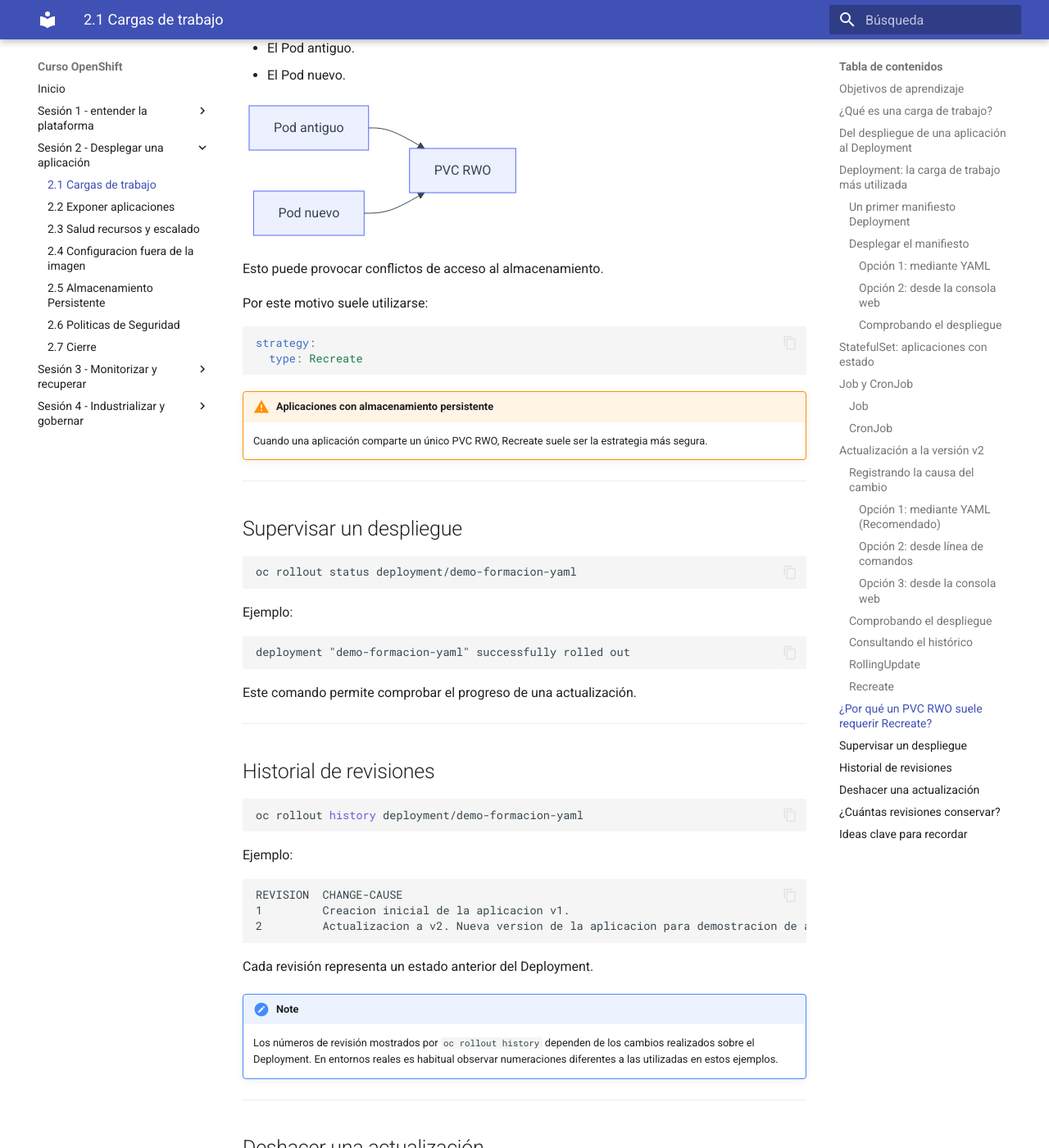
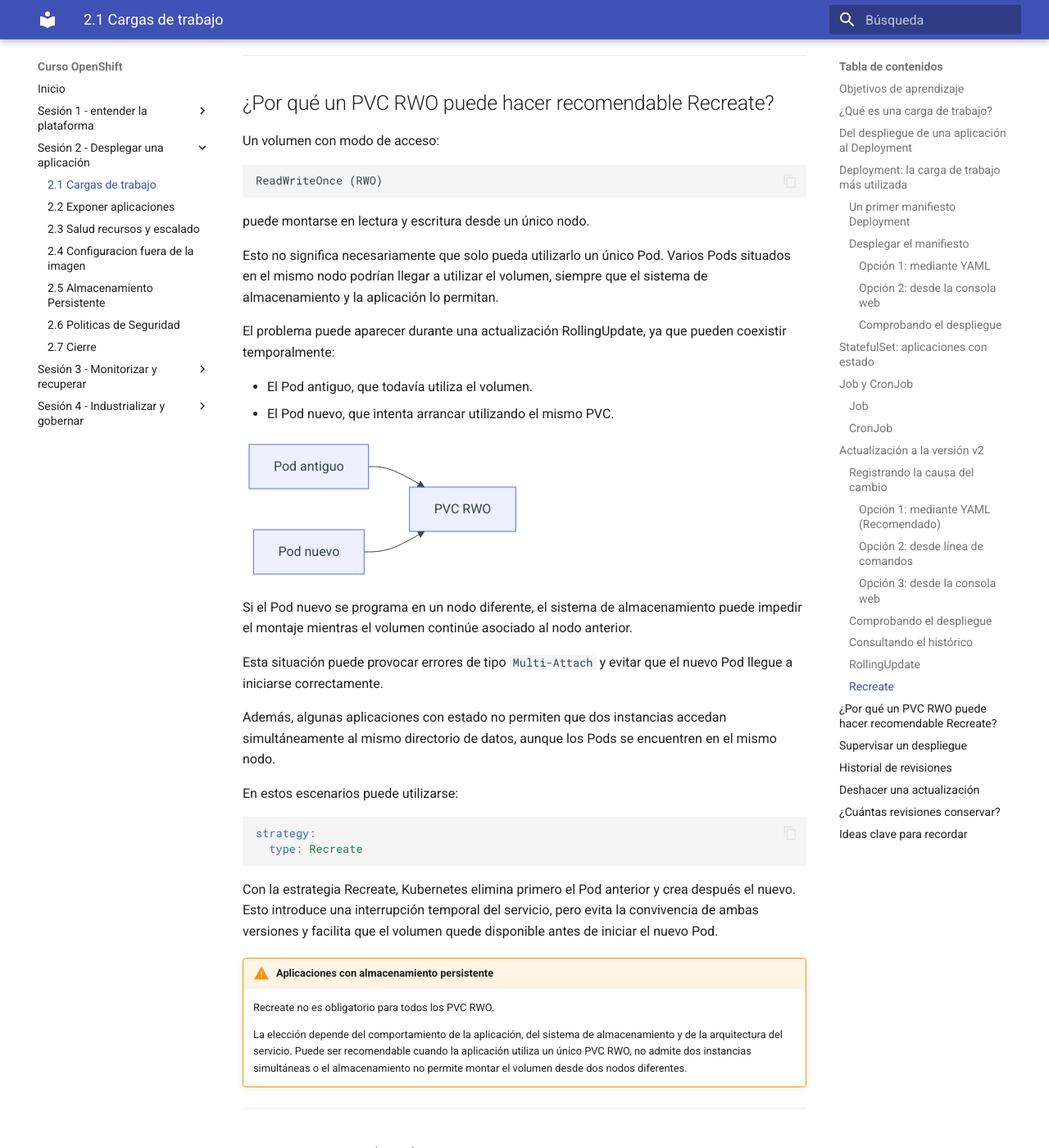
Before and after one commit to ieftraining/curso-openshift, an MkDocs documentation site: the page built from docs/sesion2/2.1 Cargas de trabajo.md, in a window 1280 px wide and 1400 px high, scrolled down 10588 px. Shown: the whole window at 82% size. Built offline with MkDocs 1.6.1 and Material for MkDocs 9.7.7, drawn with Linux system fonts in a browser that asks for light colours; some of the changed text lies outside the part shown.

Commit message:
Add files via upload

````diff
--- a/docs/sesion2/2.1 Cargas de trabajo.md
+++ b/docs/sesion2/2.1 Cargas de trabajo.md
@@ -43,6 +43,10 @@
 ## Del despliegue de una aplicación al Deployment
 
 En la sesión anterior desplegamos nuestra primera aplicación en OpenShift.
+
+También comprobamos que, al eliminar manualmente un Pod, Kubernetes creaba otro para recuperar el número de réplicas solicitado. Ese comportamiento no lo proporcionaba el Pod por sí mismo: era el Deployment, a través de su ReplicaSet, el que mantenía el estado deseado.
+
+Ahora vamos a estudiar ese recurso y a definirlo expresamente mediante un manifiesto YAML.
 
 Aunque el proceso de despliegue resultó sencillo, internamente OpenShift creó diversos recursos Kubernetes para ejecutar y mantener la aplicación.
 
@@ -269,6 +273,10 @@
 
 ## Actualización a la versión v2
 
+Hasta ahora hemos utilizado el Deployment para crear y mantener la aplicación. El siguiente paso consiste en utilizarlo para gestionar un cambio de versión sin sustituir manualmente los Pods.
+
+En lugar de eliminar los Pods y crear otros directamente, modificaremos el estado deseado y dejaremos que Kubernetes realice la actualización.
+
 Hasta este momento estamos trabajando con la versión v1 de la aplicación. Para demostrar las actualizaciones de imagen, rollouts y rollbacks, vamos a desplegar una nueva versión.
 
 La versión v2 incorpora modificaciones funcionales sobre la aplicación.
@@ -319,15 +327,15 @@
 
 #### Opción 2: desde línea de comandos
 
-Podemos actualizar la imagen y registrar la causa del cambio directamente en la nueva revisión ejecutando:
+Podemos registrar primero la causa del cambio y, a continuación, actualizar la imagen. De esta forma, la anotación ya estará presente cuando el cambio de imagen genere la nueva revisión:
 
 ```bash
-oc set image deployment/demo-formacion-yaml \
-  demo-formacion=docker.io/ieftraining/demo-formacion:v2
-
 oc annotate deployment/demo-formacion-yaml \
   kubernetes.io/change-cause="Actualizacion a v2. Nueva version de la aplicacion para demostracion de actualizaciones y rollback." \
   --overwrite
+
+oc set image deployment/demo-formacion-yaml \
+  demo-formacion=docker.io/ieftraining/demo-formacion:v2
 ```
 
 #### Opción 3: desde la consola web
@@ -412,7 +420,7 @@
 
 ---
 
-## ¿Por qué un PVC RWO suele requerir Recreate?
+## ¿Por qué un PVC RWO puede hacer recomendable Recreate?
 
 Un volumen con modo de acceso:
 
@@ -420,12 +428,14 @@
 ReadWriteOnce (RWO)
 ```
 
-solo puede ser utilizado en lectura y escritura por una única instancia.
+puede montarse en lectura y escritura desde un único nodo.
 
-Con RollingUpdate pueden coexistir temporalmente:
+Esto no significa necesariamente que solo pueda utilizarlo un único Pod. Varios Pods situados en el mismo nodo podrían llegar a utilizar el volumen, siempre que el sistema de almacenamiento y la aplicación lo permitan.
 
-- El Pod antiguo.
-- El Pod nuevo.
+El problema puede aparecer durante una actualización RollingUpdate, ya que pueden coexistir temporalmente:
+
+- El Pod antiguo, que todavía utiliza el volumen.
+- El Pod nuevo, que intenta arrancar utilizando el mismo PVC.
 
 ```mermaid
 flowchart LR
@@ -436,18 +446,26 @@
     --> C
 ```
 
-Esto puede provocar conflictos de acceso al almacenamiento.
+Si el Pod nuevo se programa en un nodo diferente, el sistema de almacenamiento puede impedir el montaje mientras el volumen continúe asociado al nodo anterior.
 
-Por este motivo suele utilizarse:
+Esta situación puede provocar errores de tipo `Multi-Attach` y evitar que el nuevo Pod llegue a iniciarse correctamente.
+
+Además, algunas aplicaciones con estado no permiten que dos instancias accedan simultáneamente al mismo directorio de datos, aunque los Pods se encuentren en el mismo nodo.
+
+En estos escenarios puede utilizarse:
 
 ```yaml
 strategy:
   type: Recreate
 ```
 
+Con la estrategia Recreate, Kubernetes elimina primero el Pod anterior y crea después el nuevo. Esto introduce una interrupción temporal del servicio, pero evita la convivencia de ambas versiones y facilita que el volumen quede disponible antes de iniciar el nuevo Pod.
+
 !!! warning "Aplicaciones con almacenamiento persistente"
 
-    Cuando una aplicación comparte un único PVC RWO, Recreate suele ser la estrategia más segura.
+    Recreate no es obligatorio para todos los PVC RWO.
+
+    La elección depende del comportamiento de la aplicación, del sistema de almacenamiento y de la arquitectura del servicio. Puede ser recomendable cuando la aplicación utiliza un único PVC RWO, no admite dos instancias simultáneas o el almacenamiento no permite montar el volumen desde dos nodos diferentes.
 
 ---
 
@@ -554,7 +572,8 @@
     - Job ejecuta tareas puntuales.
     - CronJob ejecuta tareas programadas.
     - RollingUpdate es la estrategia de actualización predeterminada.
-    - Recreate suele emplearse con PVC RWO.
+    - Un PVC RWO puede montarse en lectura y escritura desde un único nodo, pero no implica necesariamente que solo pueda utilizarlo un único Pod.
+    - Recreate puede ser recomendable cuando una aplicación con un PVC RWO no admite la convivencia temporal de dos Pods o el almacenamiento no permite montar el volumen desde nodos diferentes.
     - `oc rollout status` permite supervisar una actualización.
     - `oc rollout history` permite consultar revisiones anteriores.
     - `oc rollout undo` permite volver rápidamente a una versión estable.
````
Also changed, not shown: other parts of docs/sesion2/2.1 Cargas de trabajo.md (+2 -2 lines).
